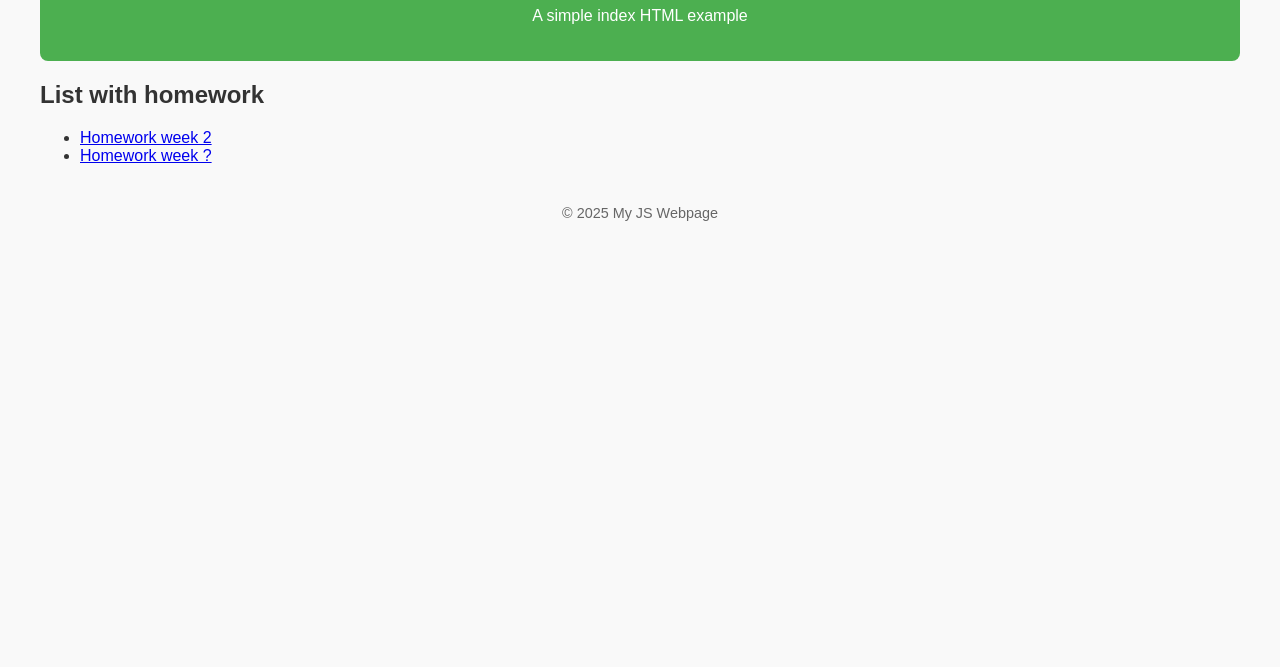
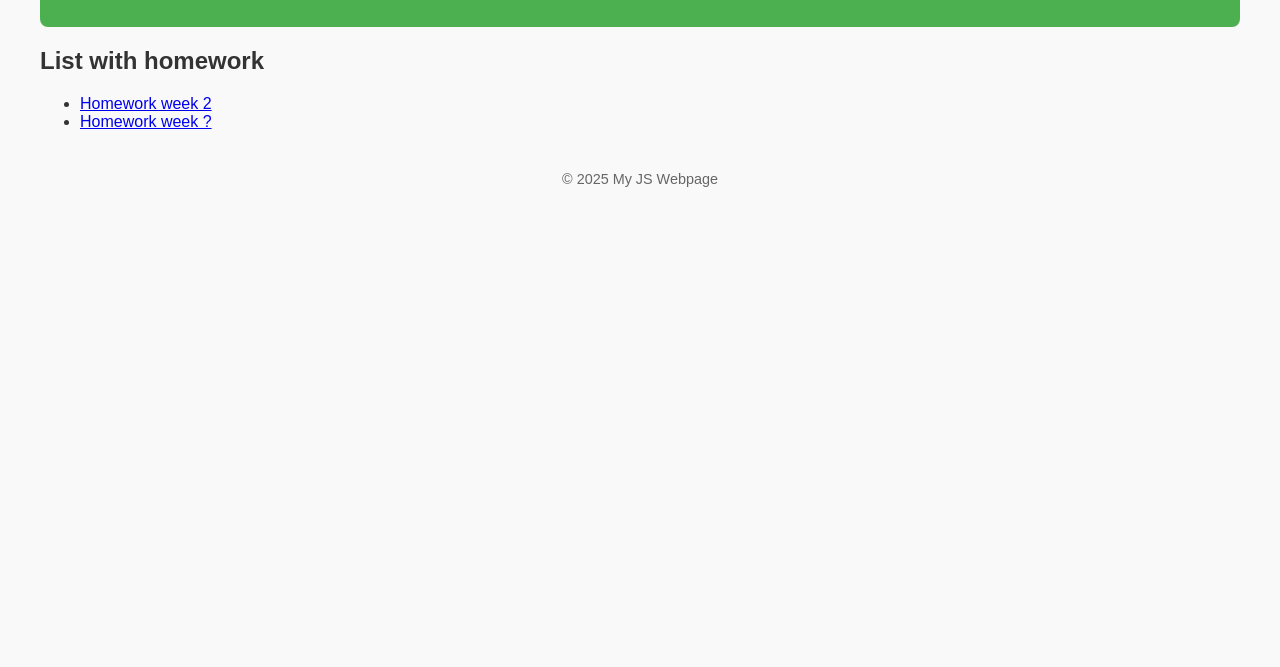
Before and after one commit to ivelinavramov/ivelinavramov.github.io, a plain HTML site: page index.html in a window 1280 px wide. Shown: the part 133-800 px from the top of the page. Drawn offline with Linux system fonts and the light colour scheme.

Commit message:
Update index.html

```diff
--- a/index.html
+++ b/index.html
@@ -31,7 +31,7 @@
 <body>
   <header>
     <h1>Welcome to My JS class</h1>
-    <p>A simple index HTML example</p>
+
   </header>
 
   <main>
```
